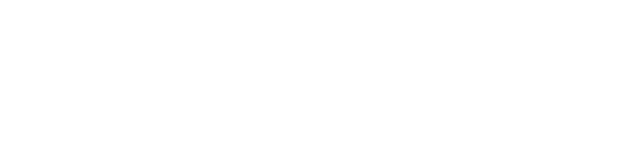
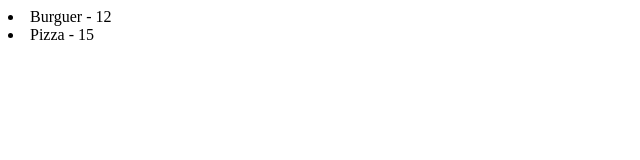
Before and after one commit to AMDER1977/manipulacion-de-arrays, a website: page client/01-for-each.html in a window 1280 px wide. Shown: the whole page, without its empty margins (0-640 px from the left). Drawn offline with Linux system fonts and the light colour scheme.

Commit message:
"for each"

```diff
--- a/client/01-for-each.html
+++ b/client/01-for-each.html
@@ -5,5 +5,18 @@
     <meta name="viewport" content="width=device-width, initial-scale=1.0" />
     <title>FOR EACH</title>
   </head>
-  <body></body>
+  <body>
+    <div id="app"></div>
+
+    <script>
+      const products = [
+        { title: "Burguer", price: 12 },
+        { title: "Pizza", price: 15 },
+      ];
+      const app = document.getElementById("app");
+      products.forEach((product) => {
+        app.innerHTML += ` <li>${product.title} - ${product.price}</li>`;
+      });
+    </script>
+  </body>
 </html>
```
